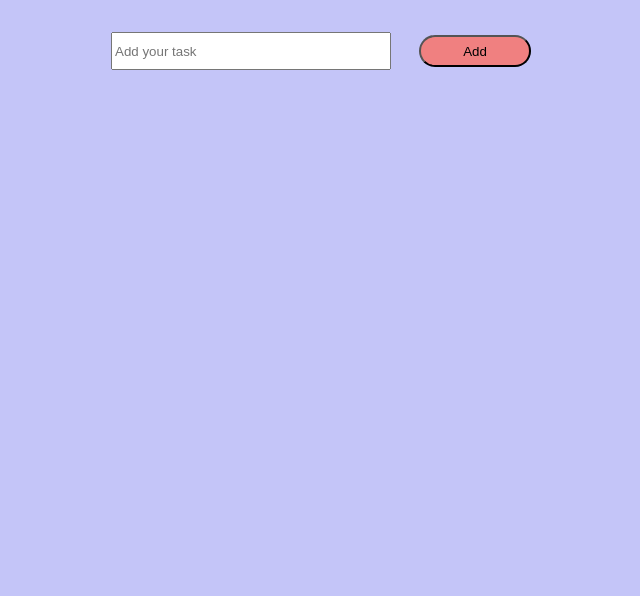
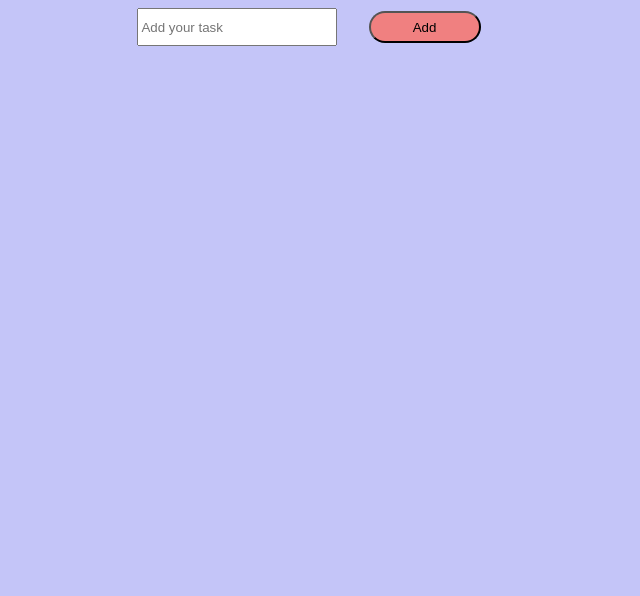
Before and after one commit to Wahidul-Haque/TODO-APP, a plain HTML site: page index.html in a window 1280 px wide. Shown: the part 204-800 px from the top of the page, without its empty margins (331-971 px from the left). Drawn offline with Linux system fonts and the light colour scheme.

Commit message:
Update style.css

```diff
--- a/style.css
+++ b/style.css
@@ -23,8 +23,8 @@ body{
 }
 #input-box{
   height: 2rem;
-  width: 17rem;
-  margin: 1.5rem;
+  width: 12rem;
+  margin-right: 1.7rem;
 }
 
 ul li{
```
